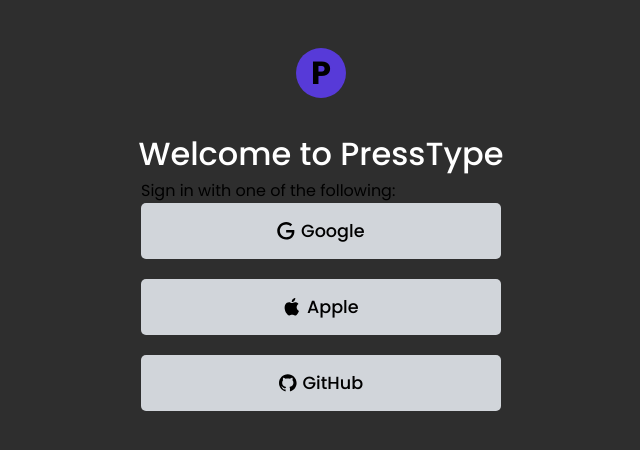
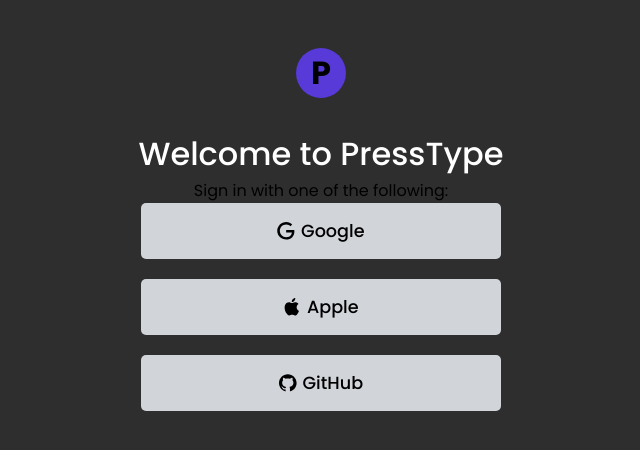
Before and after one commit to akinloluwami/presstype, a Next.js app: page / in a window 1280 px wide. Shown: the top 450 px of the page, without its empty margins (319-959 px from the left). Built offline with nearby package versions, Linux system fonts and the light colour scheme.

Commit message:
added auth_content class

```diff
--- a/layouts/auth_layout/AuthLayout.tsx
+++ b/layouts/auth_layout/AuthLayout.tsx
@@ -12,8 +12,10 @@ const AuthLayout = ({ children, auth_type }: AuthLayoutProps) => {
       <h1>P</h1>
       <h2>Welcome to PressType</h2>
 
-      <div className="">
-        <p>{auth_type} with one of the following:</p>
+      <div className={styles.auth_content}>
+        <center>
+          <p>{auth_type} with one of the following:</p>
+        </center>
         {children}
       </div>
     </div>
```
